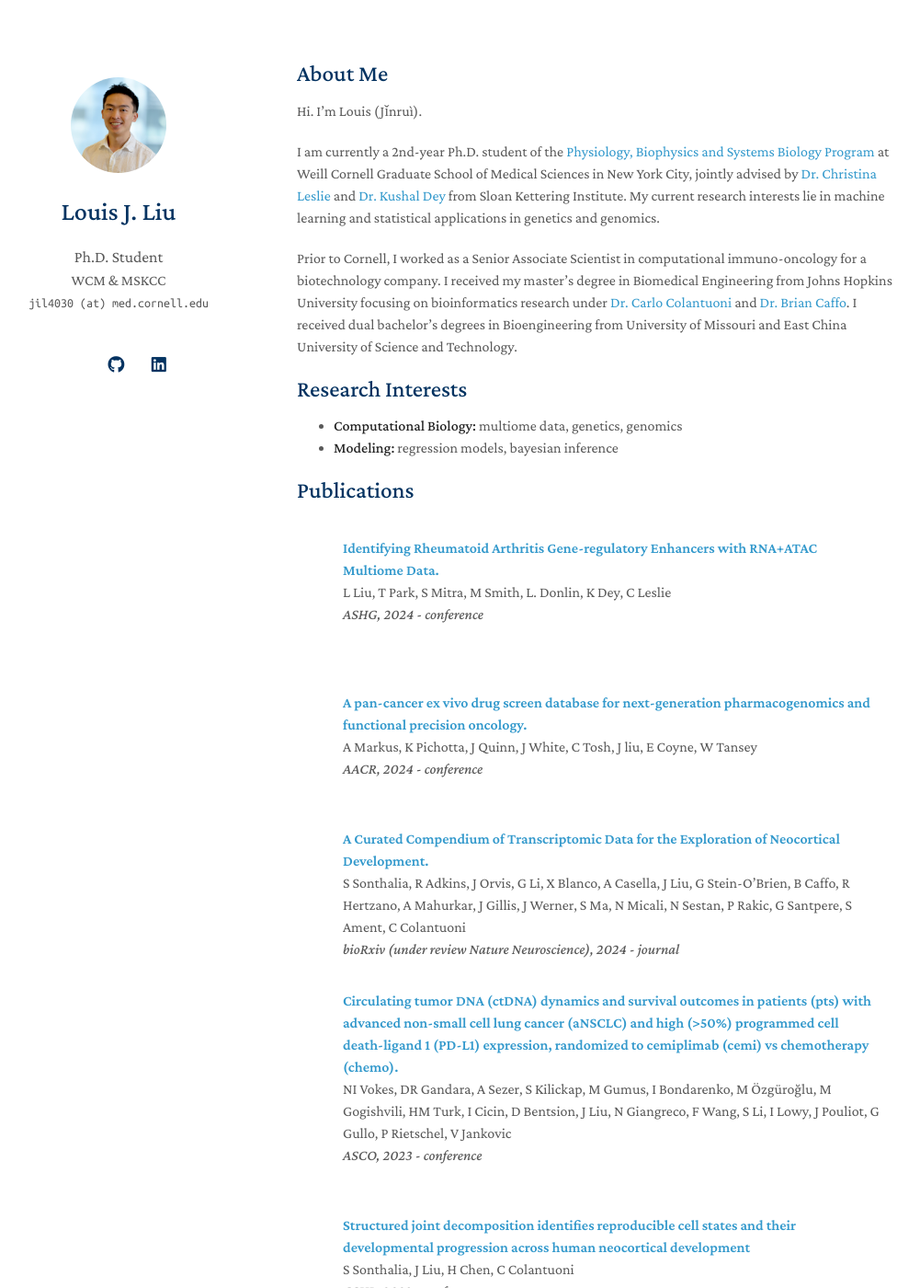
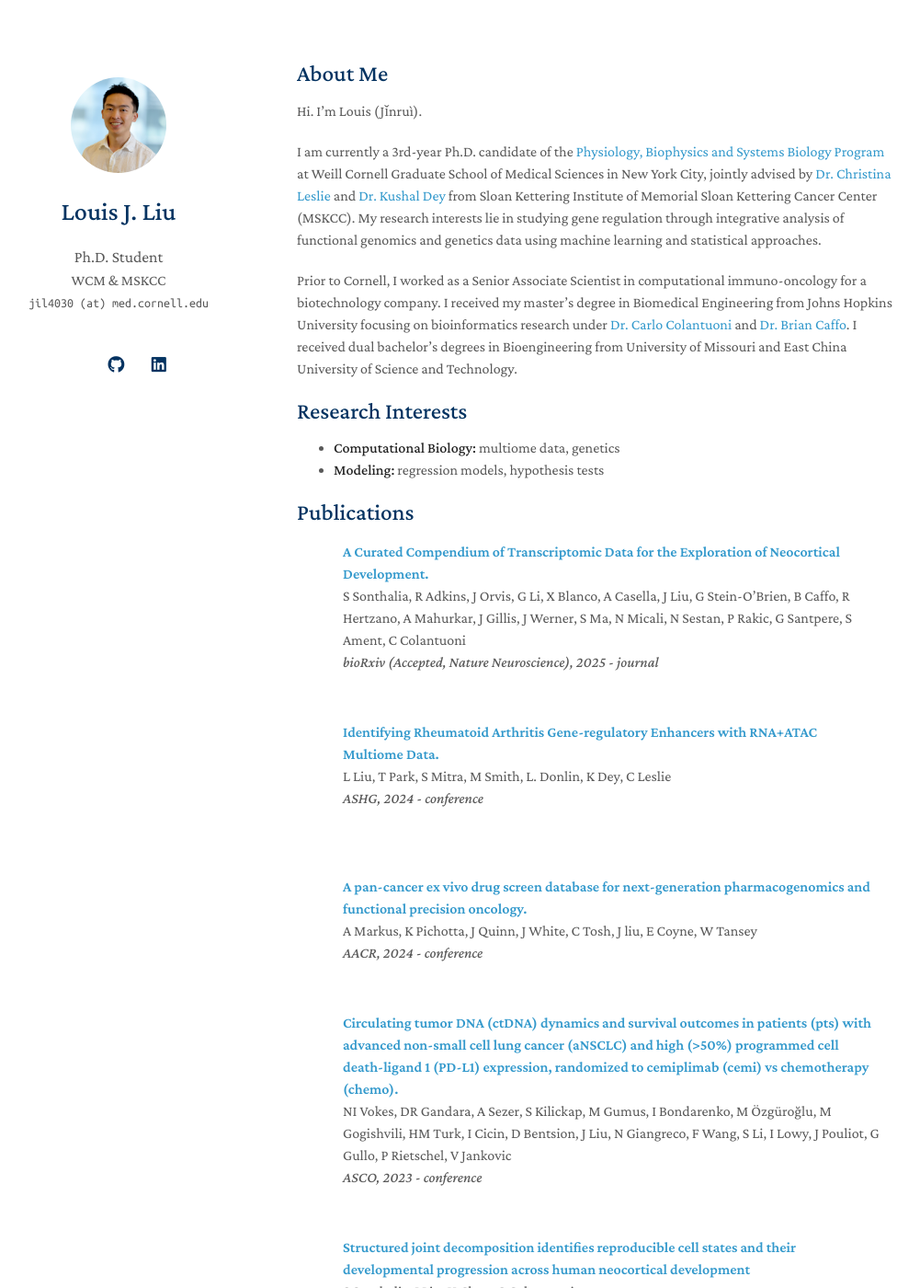
Before and after one commit to louis-jliu/louis-jliu.github.io, a Jekyll site: the page built from index.md, in a window 1280 px wide and 1400 px high. Shown: the whole window at 92% size, without its empty margins (147-1148 px from the left). Built offline with Jekyll 4.4.1, drawn with Linux system fonts in a browser that asks for light colours; nearby versions of some CDN libraries; a style sheet for code colours, icons or effects is not loaded; our own code applies the rules of GitHub Pages for plain Markdown files.

Commit message:
update07142025

```diff
--- a/_data/publications.yml
+++ b/_data/publications.yml
@@ -1,4 +1,9 @@
 main:
+
+  - title: "A Curated Compendium of Transcriptomic Data for the Exploration of Neocortical Development."
+    authors: S Sonthalia, R Adkins, J Orvis, G Li, X Blanco, A Casella, J Liu, G Stein-O’Brien, B Caffo, R Hertzano, A Mahurkar, J Gillis, J Werner, S Ma, N Micali, N Sestan, P Rakic, G Santpere, S Ament, C Colantuoni
+    venue: bioRxiv (Accepted, Nature Neuroscience), 2025 - journal
+    link: https://www.biorxiv.org/content/10.1101/2024.02.26.581612v2
 
   - title: "Identifying Rheumatoid Arthritis Gene-regulatory Enhancers with RNA+ATAC Multiome Data."
     authors: L Liu, T Park, S Mitra, M Smith, L. Donlin, K Dey, C Leslie
@@ -9,11 +14,6 @@ main:
     authors: A Markus, K Pichotta, J Quinn, J White, C Tosh, J liu, E Coyne, W Tansey
     venue: AACR, 2024 - conference
     link: https://www.abstractsonline.com/pp8/#!/20272/presentation/9439
-
-  - title: "A Curated Compendium of Transcriptomic Data for the Exploration of Neocortical Development."
-    authors: S Sonthalia, R Adkins, J Orvis, G Li, X Blanco, A Casella, J Liu, G Stein-O’Brien, B Caffo, R Hertzano, A Mahurkar, J Gillis, J Werner, S Ma, N Micali, N Sestan, P Rakic, G Santpere, S Ament, C Colantuoni
-    venue: bioRxiv (under review Nature Neuroscience), 2024 - journal
-    link: https://www.biorxiv.org/content/10.1101/2024.02.26.581612v2
 
   - title: "Circulating tumor DNA (ctDNA) dynamics and survival outcomes in patients (pts) with advanced non-small cell lung cancer (aNSCLC) and high (>50%) programmed cell death-ligand 1 (PD-L1) expression, randomized to cemiplimab (cemi) vs chemotherapy (chemo)."
     authors: NI Vokes, DR Gandara, A Sezer, S Kilickap, M Gumus, I Bondarenko, M Özgüroğlu, M Gogishvili, HM Turk, I Cicin, D Bentsion, J Liu, N Giangreco, F Wang, S Li, I Lowy, J Pouliot, G Gullo, P Rietschel, V Jankovic
--- a/index.md
+++ b/index.md
@@ -6,14 +6,14 @@ layout: homepage
 
 Hi. I'm Louis (Jǐnruì).
 
-I am currently a 2nd-year Ph.D. student of the [Physiology, Biophysics and Systems Biology Program](https://gradschool.weill.cornell.edu/programs/physiology-biophysics-systems-biology-1) at Weill Cornell Graduate School of Medical Sciences in New York City, jointly advised by [Dr. Christina Leslie](https://www.mskcc.org/research/ski/labs/christina-leslie) and [Dr. Kushal Dey](https://www.mskcc.org/research/ski/labs/kushal-dey) from Sloan Kettering Institute. My current research interests lie in machine learning and statistical applications in genetics and genomics.
+I am currently a 3rd-year Ph.D. candidate of the [Physiology, Biophysics and Systems Biology Program](https://gradschool.weill.cornell.edu/programs/physiology-biophysics-systems-biology-1) at Weill Cornell Graduate School of Medical Sciences in New York City, jointly advised by [Dr. Christina Leslie](https://www.mskcc.org/research/ski/labs/christina-leslie) and [Dr. Kushal Dey](https://www.mskcc.org/research/ski/labs/kushal-dey) from Sloan Kettering Institute of Memorial Sloan Kettering Cancer Center (MSKCC). My research interests lie in studying gene regulation through integrative analysis of functional genomics and genetics data using machine learning and statistical approaches.
 
 Prior to Cornell, I worked as a Senior Associate Scientist in computational immuno-oncology for a biotechnology company. I received my master's degree in Biomedical Engineering from Johns Hopkins University focusing on bioinformatics research under [Dr. Carlo Colantuoni](https://www.hopkinsmedicine.org/profiles/details/carlo-colantuoni) and [Dr. Brian Caffo](https://sites.google.com/view/bcaffo/home). I received dual bachelor's degrees in Bioengineering from University of Missouri and East China University of Science and Technology.
 
 ## Research Interests
 
-- **Computational Biology:** multiome data, genetics, genomics
-- **Modeling:** regression models, bayesian inference
+- **Computational Biology:** multiome data, genetics
+- **Modeling:** regression models, hypothesis tests
 
 <!---## Updates
 
```
